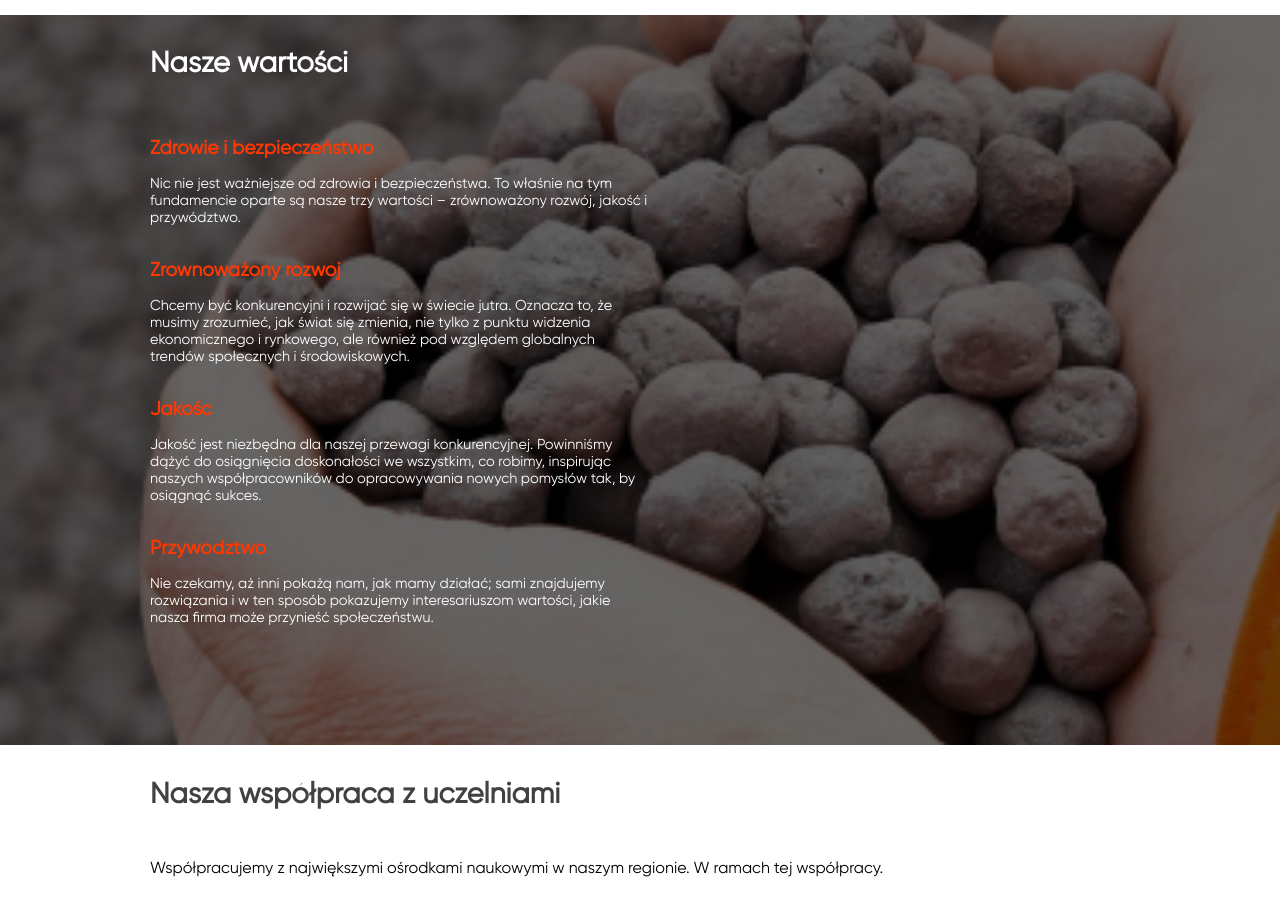
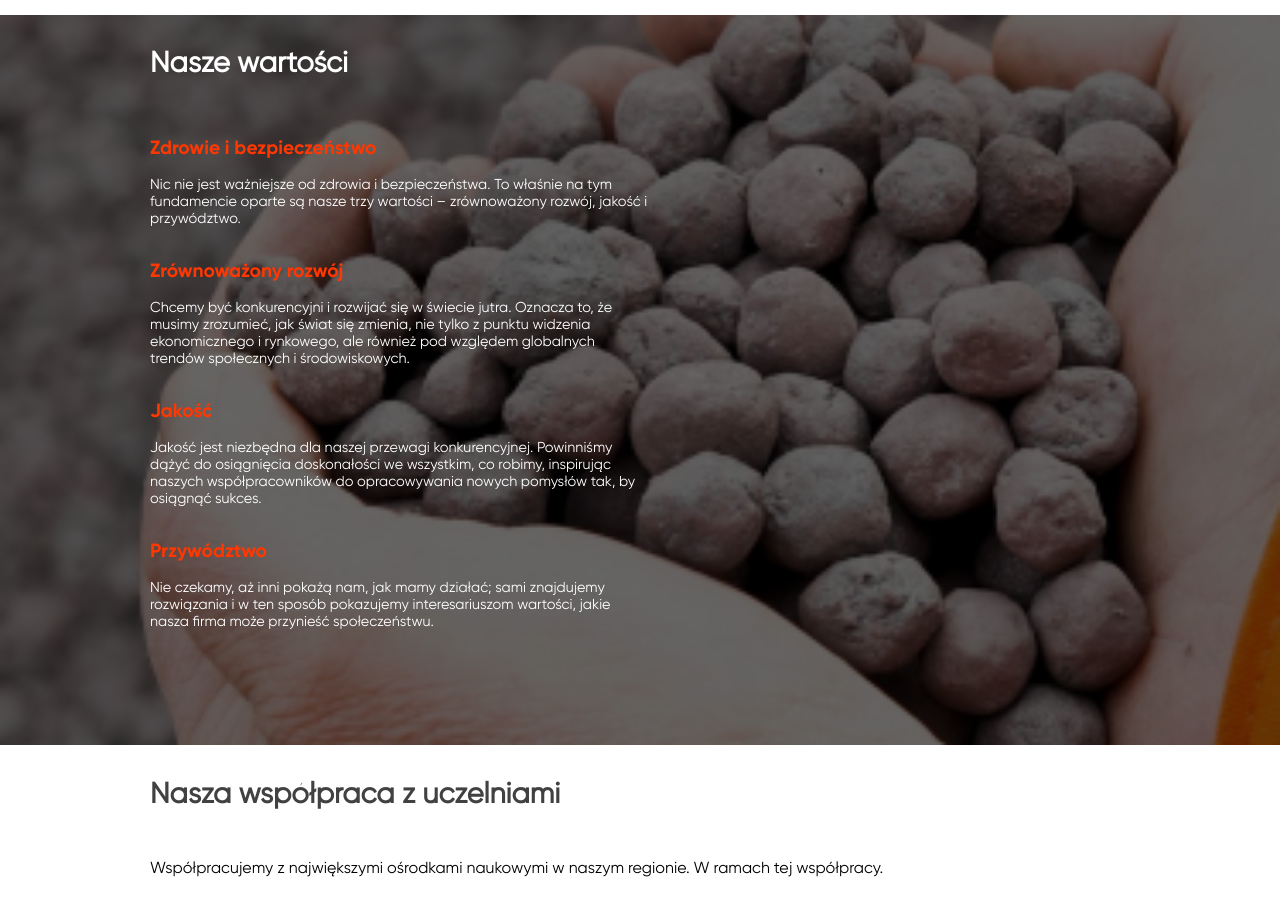
Before and after one commit to thatchermain/Arcelor, a React (Create React App) app: page / in a window 1280 px wide. Shown: the part 5660-6578 px from the top of the page. Built offline with nearby package versions, Linux system fonts and the light colour scheme.

Commit message:
polish chars fix 2

```diff
--- a/public/index.html
+++ b/public/index.html
@@ -1,5 +1,5 @@
 <!DOCTYPE html>
-<html lang="en">
+<html lang="pl">
   <head>
     <meta charset="utf-8" />
     <link rel="icon" href="%PUBLIC_URL%/favicon.png" />
--- a/src/components/Benefits.jsx
+++ b/src/components/Benefits.jsx
@@ -18,7 +18,7 @@ const Benefits = ({ toggle, isOpen, setIsOpen }) => {
         </div>
         <div className={styles.hiperlink} onClick={toggle}>
           <img src={BtnArrow} alt="Strzałka w lewo" />
-          <span className={styles.span}>Wróc</span>
+          <span className={styles.span}>Wróć</span>
         </div>
       </div>
     </section>
--- a/src/styles/ValuesListItem.module.scss
+++ b/src/styles/ValuesListItem.module.scss
@@ -15,7 +15,7 @@
   color: $mainRed;
   font-size: 1.2rem;
   padding: 0.5rem 0;
-  font-weight: 700;
+  font-family: "Gilroy-Bold";
 }
 .description {
   position: relative;
```
